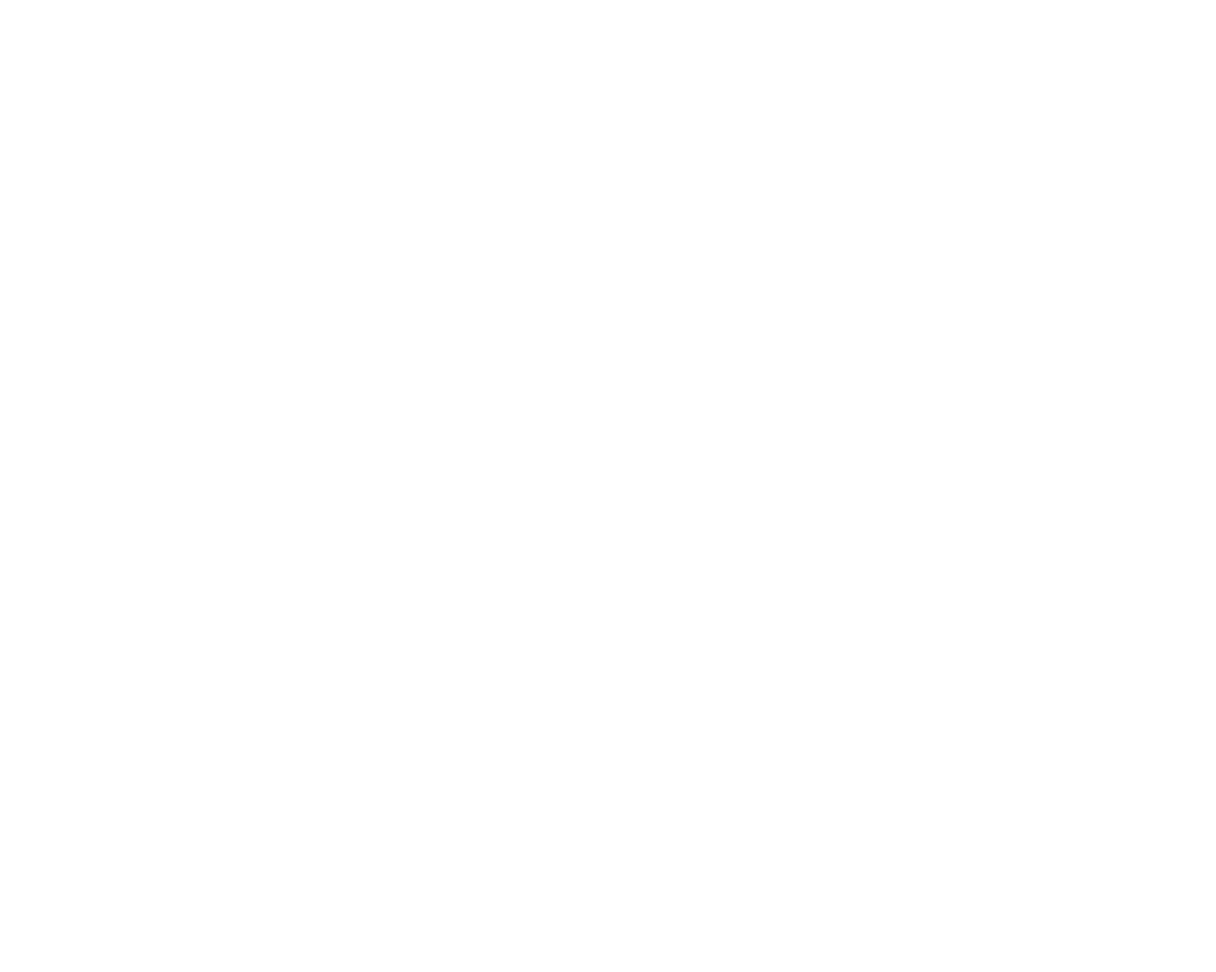
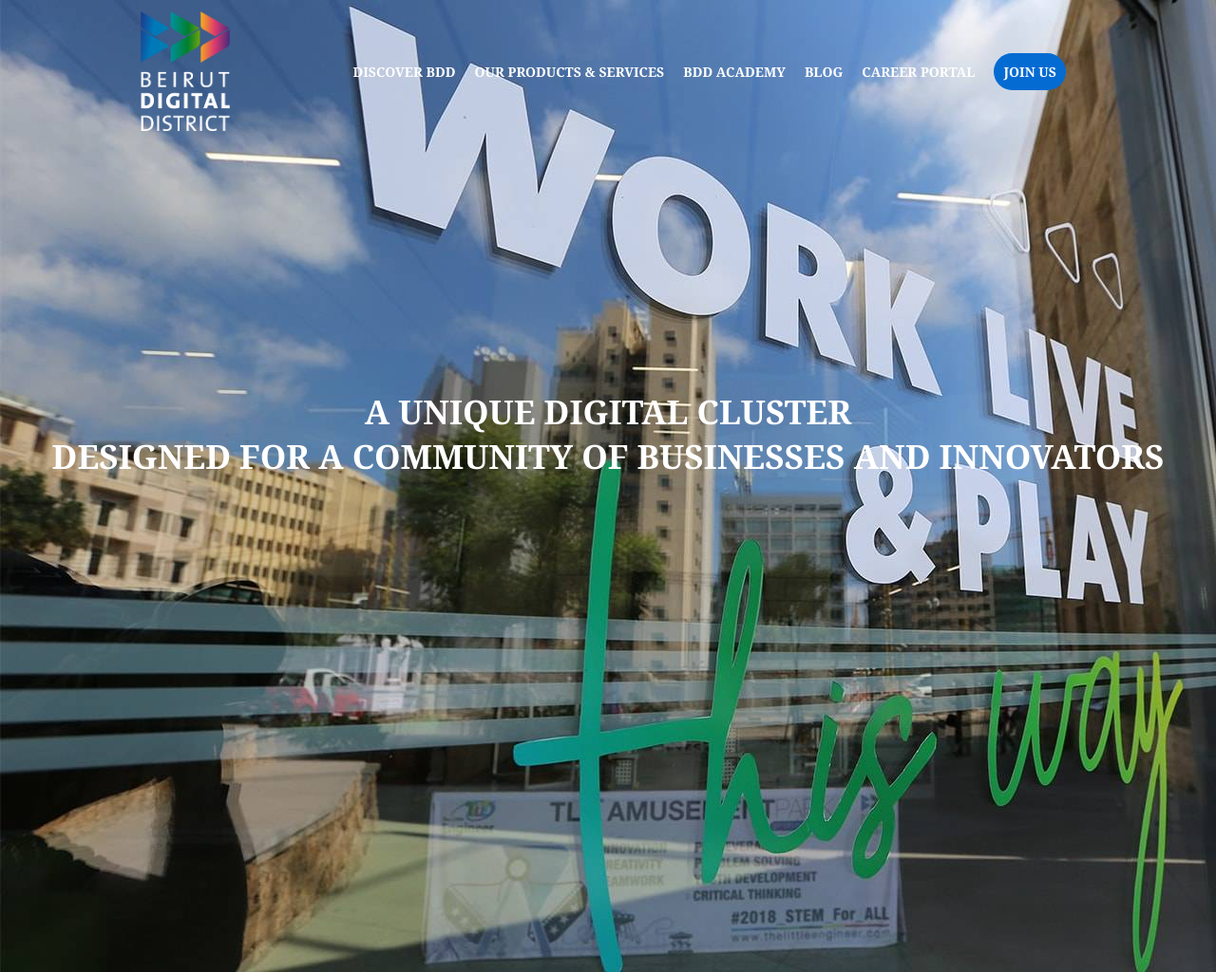
Before and after one commit to Moe-Karim/bdd, a plain HTML site: page index.html in a window 1280 px wide. Shown: the whole page at 95% size. Before the commit the page ends 800 px from the top, so only its background shows below. Drawn offline with Linux system fonts and the light colour scheme.

Commit message:
Created: navbar and header section

```diff
--- a/index.html
+++ b/index.html
@@ -3,9 +3,39 @@
 <head>
     <meta charset="UTF-8">
     <meta name="viewport" content="width=device-width, initial-scale=1.0">
+    <link rel="stylesheet" href="./styles/base/colors.css">
+    <link rel="stylesheet" href="./styles/base/utilities.css">
+    <link rel="stylesheet" href="./styles/base/section.css">
     <title>BDD | Fully Serviced Offices | Co-working Spaces- Beirut, Lebanon</title>
 </head>
 <body>
+<header class="flex column space-between">
+    <div class="start grow1">
+        <div class="flex center">
+             <nav class="navbar flex space-between">
+                 <div class="box start grow1">
+                     <img src="./assets/logo-light.png">
+                 </div>
+            <div class="box end grow3">
+                <ul class="flex">
+                     <li>DISCOVER BDD</li>
+                     <li>OUR PRODUCTS & SERVICES</li>
+                     <li>BDD ACADEMY</li>
+                     <li>BLOG</li>
+                     <li>CAREER PORTAL</li>
+                     <li><a class="rounded primary-bg-color">JOIN US</a></li>
+                </ul>
+            </div>
+             </nav>
+        </div>
+    </div>
+    <div class="center grow2">
+            <div>
+              <h2>A UNIQUE DIGITAL CLUSTER<br>
+                DESIGNED FOR A COMMUNITY OF BUSINESSES AND INNOVATORS</h2>
+            </div>
 
+    </div>
+</header>
 </body>
 </html>
--- a/styles/base/colors.css
+++ b/styles/base/colors.css
@@ -0,0 +1,3 @@
+.primary-bg-color{
+    background-color: #046bd2;
+}
--- a/styles/base/section.css
+++ b/styles/base/section.css
@@ -0,0 +1,42 @@
+* {
+    margin: 0;
+    padding: 0;
+    box-sizing: border-box;
+    font-family:Georgia, 'Times New Roman', Times, serif;
+}
+.navbar{
+    height: 150px;
+    width: 80%;
+}
+.navbar img{
+    height: auto;
+    width: 94px;
+}
+.navbar ul{
+    list-style: none;
+}
+.navbar ul> li,.navbar ul> li> a{
+    padding: 10px;
+    font-size: 14px;
+    font-weight: 600;
+    color: white;
+    align-items: center;
+    justify-content: center;
+}
+.navbar ul>li:hover{
+    background-color:rgba(209, 208, 208, 0.326);
+    cursor: pointer;
+    transition: all 0.5s;
+}
+header{
+    background-image:url(../../assets/slide2.jpg);
+    background-size: cover;
+    background-repeat: no-repeat;
+    height: 1024px;
+}
+header  h2{
+    font-size: 35px;
+    color: white;
+    text-align: center;
+    font-weight: bolder;
+}
--- a/styles/base/utilities.css
+++ b/styles/base/utilities.css
@@ -26,9 +26,23 @@
 .space-evenly{
     justify-content: space-evenly;
 }
-.grow{
+.grow1{
     flex-grow: 1;
 }
+.grow2{
+    flex-grow: 2;
+}
+.grow3{
+    flex-grow: 3;
+}
+.grow4{
+    flex-grow: 4;
+}
 .rounded{
-    border-radius: 10px;
+    border-radius: 30px;
 }
+.box {
+    display: flex;
+    align-items: center;
+    margin: 0 20px;
+}
```
